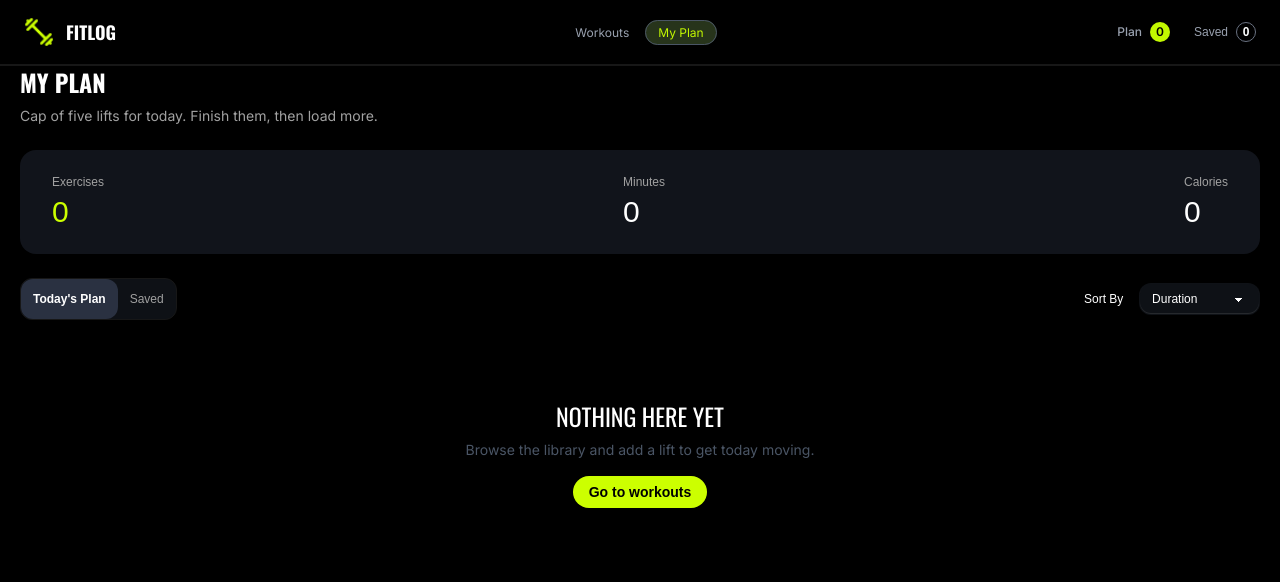
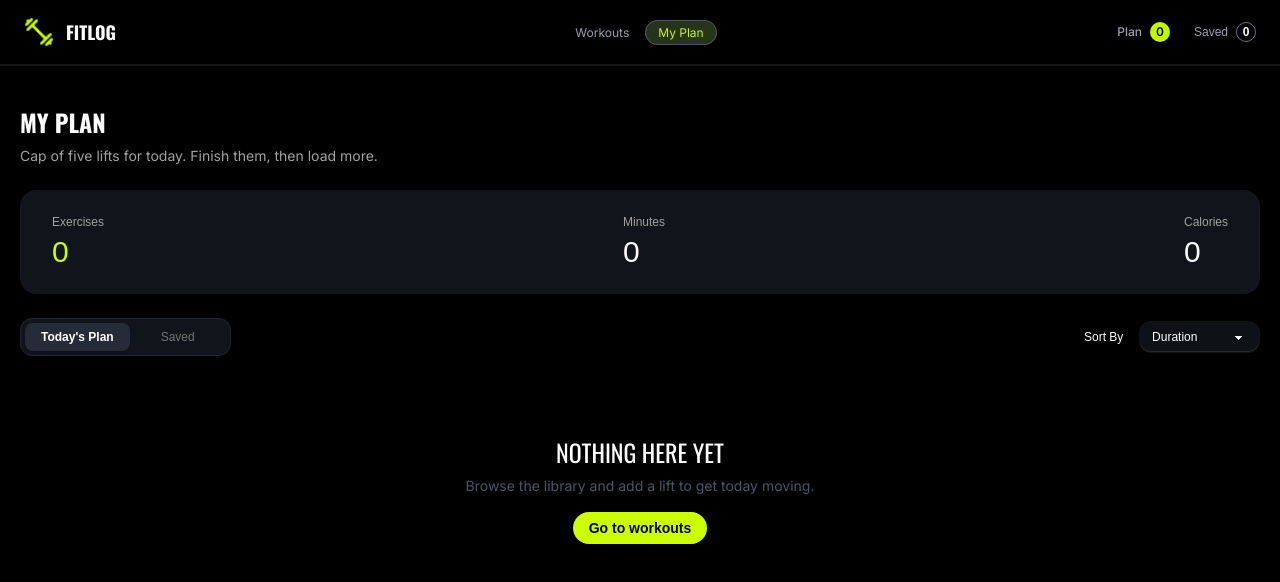
Before and after one commit to mdalshaharia/A-06, a Next.js app: page /my-plan in a window 1280 px wide. Shown: the top 582 px of the page. Built offline with nearby package versions, Linux system fonts and the light colour scheme.

Commit message:
final commit

```diff
--- a/src/app/my-plan/page.jsx
+++ b/src/app/my-plan/page.jsx
@@ -5,6 +5,7 @@ import React, { useContext, useMemo, useEffect, useState } from 'react';
 import { WorkOutContext } from '@/context/WorkOutContext';
 import MyPlanCard from '@/components/cards/MyPlanCard';
 import EmptyCard from '@/components/cards/EmptyCard';
+import { toast } from 'react-toastify';
 
 const tabs = ["Today's Plan", "Saved"];
 
@@ -41,10 +42,25 @@ const MyPlanPage = () => {
       const updated = plan.filter((p) => p !== item);
       setPlan(updated);
       localStorage.setItem('workout_plan', JSON.stringify(updated));
+      toast.success('removed successfully')
     } else {
       const updated = saved.filter((s) => s !== item);
       setSaved(updated);
       localStorage.setItem('workout_saved', JSON.stringify(updated));
+      toast.success('removed successfully')
+    }
+  };
+  const handleMarkAsDone = (item) => {
+    if (activeTab === "Today's Plan") {
+      const updated = plan.filter((p) => p !== item);
+      setPlan(updated);
+      localStorage.setItem('workout_plan', JSON.stringify(updated));
+      toast.success('marked successfully')
+    } else {
+      const updated = saved.filter((s) => s !== item);
+      setSaved(updated);
+      localStorage.setItem('workout_saved', JSON.stringify(updated));
+      toast.success('marked successfully')
     }
   };
 
@@ -66,7 +82,7 @@ const MyPlanPage = () => {
     <div>
       <Navbar></Navbar>
       <section className="container mx-auto">
-        <div className="mx-5">
+        <div className="mx-5 mt-10">
 
           <div>
             <h1 className="text-2xl font-extrabold uppercase font-oswald text-white">
@@ -95,16 +111,15 @@ const MyPlanPage = () => {
           </div>
 
           <div className="mt-6 flex items-center justify-between">
-            <div className="tabs tabs-boxed bg-[#0e1116] border  rounded-xl text-xs">
+            <div className="flex w-fit items-center rounded-xl border border-[#202631] bg-[#11141b] p-1">
               {tabs.map((tab) => (
                 <button
                   key={tab}
                   onClick={() => setActiveTab(tab)}
-                  className={
-                    activeTab === tab
-                      ? "tab tab-sm rounded-xl bg-[#2a3141] text-white font-semibold text-xs"
-                      : "tab tab-sm rounded-xl text-neutral-400 text-xs"
-                  }
+                  className={`h-7 min-w-24 rounded-lg px-4 text-xs ${activeTab === tab
+                      ? "bg-[#252b37] font-semibold text-white shadow-sm"
+                      : "text-neutral-500"
+                    }`}
                 >
                   {tab}
                 </button>
@@ -132,7 +147,7 @@ const MyPlanPage = () => {
             ) : sortedList.length > 0 ? (
               <ul className="w-full  flex flex-col gap-3 items-center justify-center">
                 {sortedList.map((item, idx) => (
-                  <MyPlanCard key={idx} currentPlan={item} onDismiss={() => handleDismiss(item)} />
+                  <MyPlanCard key={idx} currentPlan={item} onMarkAsDone={() => handleMarkAsDone(item)} onDismiss={() => handleDismiss(item)} />
                 ))}
               </ul>
             ) : (
--- a/src/components/cards/MyPlanCard.jsx
+++ b/src/components/cards/MyPlanCard.jsx
@@ -8,12 +8,10 @@ const MyPlanCard = ({ currentPlan, onMarkAsDone, onDismiss }) => {
 
   return (
     <div className="flex items-center gap-4 w-full bg-[#0e1116] border border-white/10 rounded-2xl p-3 pr-5">
-      {/* Thumbnail */}
-      <div className="relative w-30 h-20 rounded-xl overflow-hidden flex-shrink-0">
+      <div className="relative w-30 h-20 rounded-xl overflow-hidden shrink-0">
         <Image src={image} alt={name} fill className="object-cover" />
       </div>
 
-      {/* Info */}
       <div className="flex-1 min-w-0">
         <h3 className="font-extrabold uppercase text-sm tracking-tight text-white">
           {name}
@@ -35,8 +33,6 @@ const MyPlanCard = ({ currentPlan, onMarkAsDone, onDismiss }) => {
           </div>
         </div>
       </div>
-
-      {/* Actions */}
       <div className="flex items-center gap-3">
           <Link
 href={`http://localhost:3000/details/${id}`}
@@ -47,7 +43,7 @@ href={`http://localhost:3000/details/${id}`}
 
           <button
             onClick={onMarkAsDone}
-            className="inline-flex items-center gap-1.5 rounded-full bg-lime-400 hover:bg-lime-300 px-5 py-2 text-sm font-bold text-black transition-colors"
+            className="inline-flex items-center gap-1.5 rounded-full bg-lime-400 hover:bg-lime-300 px-5 py-2 text-sm font-bold text-black"
           >
             <Check size={14} strokeWidth={3} />
             Mark as Done
@@ -56,8 +52,7 @@ href={`http://localhost:3000/details/${id}`}
 
           <button
             onClick={onDismiss}
-            aria-label="Dismiss"
-            className="text-neutral-500 hover:text-white transition-colors"
+            className="text-neutral-500 hover:text-white"
           >
             <X size={18} />
           </button>
--- a/src/components/footer/Footer.jsx
+++ b/src/components/footer/Footer.jsx
@@ -5,8 +5,7 @@ import logo from './../../assests/logo.png'
 
 const Footer = () => {
     return (
-     <div className="flex border-t px-6 py-5 my-10 text-white container mx-auto ">
-      {/* Logo */}
+     <div className="flex border-t border-gray-700 px-6 py-5 mt-10 text-white container mx-auto ">
       <div className="flex-1">
         <Link href="/" className="flex items-center gap-2">
           <Image src={logo} alt="FITLOG" width={30} height={30} />
```
Also changed, not shown: 1 other file (tests, documents, lock files or other folders). Lines whose indentation alone changed are shown as unchanged.
